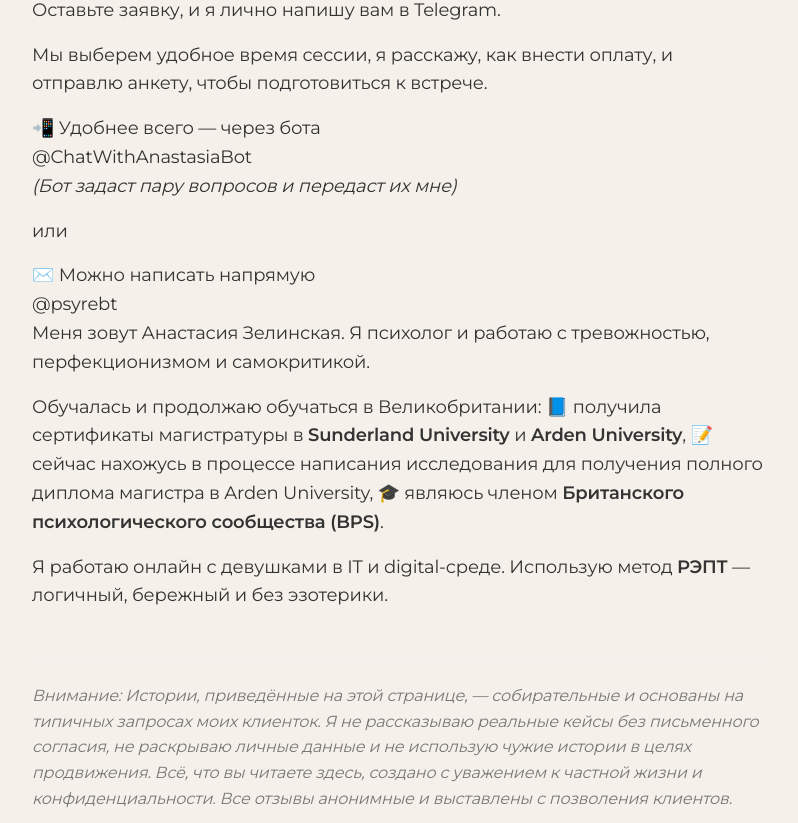
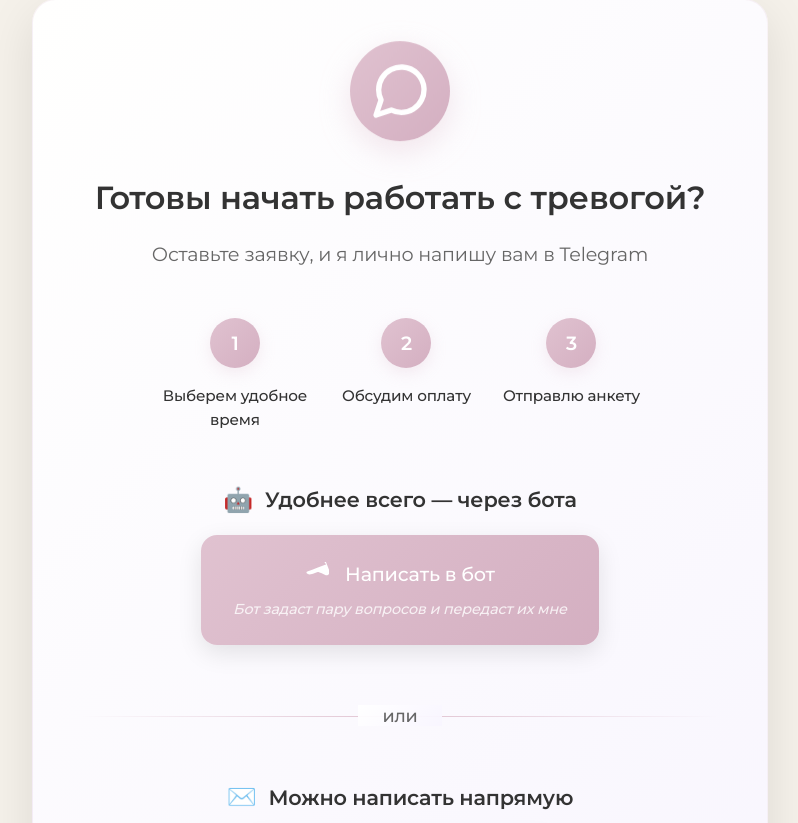
Before and after one commit to termoxin/zelinska-blog, a Next.js app: page /chronic-anxiety in a window 1280 px wide. Shown: the part 9457-10280 px from the top of the page, without its empty margins (240-1038 px from the left). Built offline with nearby package versions, Linux system fonts and the light colour scheme; no server answers.

Commit message:
feat: make fancy section

```diff
--- a/src/app/chronic-anxiety/page.js
+++ b/src/app/chronic-anxiety/page.js
@@ -101,6 +101,101 @@ const ReviewSlider = () => {
             onClick={() => goToSlide(index)}
           />
         ))}
+      </div>
+    </div>
+  );
+};
+
+// Interactive Contact Section Component
+const ContactSection = () => {
+  const [activeButton, setActiveButton] = useState(null);
+  const [isVisible, setIsVisible] = useState(false);
+
+  useEffect(() => {
+    setIsVisible(true);
+  }, []);
+
+  const handleButtonClick = (buttonType) => {
+    setActiveButton(buttonType);
+    setTimeout(() => setActiveButton(null), 300);
+  };
+
+  return (
+    <div className={`contact-section ${isVisible ? 'visible' : ''}`}>
+      <div className="contact-header">
+        <div className="contact-icon">
+          <svg width="64" height="64" viewBox="0 0 24 24" fill="none">
+            <path d="M21 11.5C21.0034 12.8199 20.6951 14.1219 20.1 15.3C19.3944 16.7118 18.3098 17.8992 16.9674 18.7293C15.6251 19.5594 14.0782 19.9994 12.5 20C11.1801 20.0035 9.87812 19.6951 8.7 19.1L3 21L4.9 15.3C4.30493 14.1219 3.99656 12.8199 4 11.5C4.00061 9.92179 4.44061 8.37488 5.27072 7.03258C6.10083 5.69028 7.28825 4.60557 8.7 3.90003C9.87812 3.30496 11.1801 2.99659 12.5 3.00003H13C15.0843 3.11502 17.053 3.99479 18.5291 5.47089C20.0052 6.94699 20.885 8.91568 21 11V11.5Z" stroke="currentColor" strokeWidth="2" strokeLinecap="round" strokeLinejoin="round"/>
+          </svg>
+        </div>
+        <h4 className="contact-title">Готовы начать работать с тревогой?</h4>
+        <p className="contact-subtitle">Оставьте заявку, и я лично напишу вам в Telegram</p>
+      </div>
+
+      <div className="contact-steps">
+        <div className="step">
+          <div className="step-number">1</div>
+          <div className="step-text">Выберем удобное время</div>
+        </div>
+        <div className="step">
+          <div className="step-number">2</div>
+          <div className="step-text">Обсудим оплату</div>
+        </div>
+        <div className="step">
+          <div className="step-number">3</div>
+          <div className="step-text">Отправлю анкету</div>
+        </div>
+      </div>
+
+      <div className="contact-buttons">
+        <div className="contact-option">
+          <h5 className="option-title">
+            <span className="option-icon">🤖</span>
+            Удобнее всего — через бота
+          </h5>
+          <a
+            href="https://t.me/ChatWithAnastasiaBot"
+            className={`contact-button primary ${activeButton === 'bot' ? 'active' : ''}`}
+            onClick={() => {
+              handleButtonClick('bot');
+              if (typeof fbq !== 'undefined') fbq('track', 'Lead');
+            }}
+          >
+            <div className="button-content">
+              <svg width="24" height="24" viewBox="0 0 24 24" fill="none">
+                <path d="M21.198 2.433a2.242 2.242 0 0 0-1.022.215l-8.609 3.33c-2.068.8-4.133 1.598-5.724 2.21a205.66 205.66 0 0 1-2.849 1.09c-.896.335-1.509.623-1.509 1.268 0 .54.44.97.982 1.268.632.347 1.493.623 2.362.623.374 0 .748-.042 1.123-.127.632-.143 1.315-.347 2.068-.623l3.92-1.518a2.242 2.242 0 0 1 1.022-.215c.374 0 .748.085 1.123.215.632.215 1.315.54 2.068.896l4.133 1.937c.374.17.748.255 1.123.255.632 0 1.264-.17 1.764-.51.5-.34.896-.81 1.123-1.352.374-.896.374-1.937 0-2.833l-3.33-8.609a2.242 2.242 0 0 0-1.268-1.268 2.242 2.242 0 0 0-1.537-.255z" fill="currentColor"/>
+              </svg>
+              <span>Написать в бот</span>
+            </div>
+            <div className="button-description">Бот задаст пару вопросов и передаст их мне</div>
+          </a>
+        </div>
+
+        <div className="contact-divider">
+          <span>или</span>
+        </div>
+
+        <div className="contact-option">
+          <h5 className="option-title">
+            <span className="option-icon">✉️</span>
+            Можно написать напрямую
+          </h5>
+          <a
+            href="https://t.me/psyrebt"
+            className={`contact-button secondary ${activeButton === 'direct' ? 'active' : ''}`}
+            onClick={() => {
+              handleButtonClick('direct');
+              if (typeof fbq !== 'undefined') fbq('track', 'Lead');
+            }}
+          >
+            <div className="button-content">
+              <svg width="24" height="24" viewBox="0 0 24 24" fill="none">
+                <path d="M21.198 2.433a2.242 2.242 0 0 0-1.022.215l-8.609 3.33c-2.068.8-4.133 1.598-5.724 2.21a205.66 205.66 0 0 1-2.849 1.09c-.896.335-1.509.623-1.509 1.268 0 .54.44.97.982 1.268.632.347 1.493.623 2.362.623.374 0 .748-.042 1.123-.127.632-.143 1.315-.347 2.068-.623l3.92-1.518a2.242 2.242 0 0 1 1.022-.215c.374 0 .748.085 1.123.215.632.215 1.315.54 2.068.896l4.133 1.937c.374.17.748.255 1.123.255.632 0 1.264-.17 1.764-.51.5-.34.896-.81 1.123-1.352.374-.896.374-1.937 0-2.833l-3.33-8.609a2.242 2.242 0 0 0-1.268-1.268 2.242 2.242 0 0 0-1.537-.255z" fill="currentColor"/>
+              </svg>
+              <span>Написать в Telegram</span>
+            </div>
+          </a>
+        </div>
       </div>
     </div>
   );
@@ -243,30 +338,7 @@ export default function ChronicAnxietyPage() {
 
         <h3 className="anxiety-heading">Как записаться и получить помощь</h3>
 
-        <h4>🧭 Готовы начать работать с тревогой?</h4>
-
-        <p>Оставьте заявку, и я лично напишу вам в Telegram.</p>
-
-        <p>Мы выберем удобное время сессии, я расскажу, как внести оплату, и отправлю анкету, чтобы подготовиться к встрече.</p>
-
-        <h4>📲 Удобнее всего — через бота</h4>
-
-        <a href="https://t.me/ChatWithAnastasiaBot"
-           class="tg-button"
-           onclick="fbq('track', 'Lead');">
-          @ChatWithAnastasiaBot
-        </a>
-        <p><em>(Бот задаст пару вопросов и передаст их мне)</em></p>
-
-        <p>или</p>
-
-        <h4>✉️ Можно написать напрямую</h4>
-
-        <a href="https://t.me/psyrebt"
-           class="tg-button"
-           onclick="fbq('track', 'Lead');">
-          @psyrebt
-        </a>
+        <ContactSection />
 
         <p>Меня зовут Анастасия Зелинская. Я психолог и работаю с тревожностью, перфекционизмом и самокритикой.</p>
 
--- a/src/app/chronic-anxiety/styles.css
+++ b/src/app/chronic-anxiety/styles.css
@@ -312,3 +312,246 @@ strong {
     margin: 1.5rem 0;
   }
 }
+
+/* Interactive Contact Section */
+.contact-section {
+  background: linear-gradient(135deg, rgba(255, 255, 255, 0.95) 0%, rgba(248, 245, 255, 0.95) 100%);
+  border-radius: 24px;
+  padding: 3rem;
+  margin: 3rem 0;
+  box-shadow: 0 15px 50px rgba(0, 0, 0, 0.1);
+  border: 1px solid rgba(224, 194, 208, 0.2);
+  opacity: 0;
+  transform: translateY(30px);
+  transition: all 0.6s cubic-bezier(0.4, 0, 0.2, 1);
+}
+
+.contact-section.visible {
+  opacity: 1;
+  transform: translateY(0);
+}
+
+.contact-header {
+  text-align: center;
+  margin-bottom: 3rem;
+}
+
+.contact-icon {
+  display: inline-flex;
+  align-items: center;
+  justify-content: center;
+  width: 100px;
+  height: 100px;
+  background: linear-gradient(135deg, #e0c2d0, #d4afc1);
+  border-radius: 50%;
+  margin-bottom: 1.5rem;
+  color: #fff;
+  box-shadow: 0 10px 30px rgba(224, 194, 208, 0.4);
+  animation: float 3s ease-in-out infinite;
+}
+
+@keyframes float {
+  0%, 100% { transform: translateY(0px); }
+  50% { transform: translateY(-10px); }
+}
+
+.contact-title {
+  font-size: 2rem;
+  font-weight: 600;
+  color: #333;
+  margin-bottom: 1rem;
+  font-family: 'Montserrat', sans-serif;
+}
+
+.contact-subtitle {
+  font-size: 1.2rem;
+  color: #666;
+  font-weight: 400;
+  margin-bottom: 0;
+}
+
+.contact-steps {
+  display: flex;
+  justify-content: center;
+  gap: 2rem;
+  margin-bottom: 3rem;
+  flex-wrap: wrap;
+}
+
+.step {
+  display: flex;
+  flex-direction: column;
+  align-items: center;
+  text-align: center;
+  max-width: 150px;
+}
+
+.step-number {
+  width: 50px;
+  height: 50px;
+  background: linear-gradient(135deg, #e0c2d0, #d4afc1);
+  border-radius: 50%;
+  display: flex;
+  align-items: center;
+  justify-content: center;
+  color: #fff;
+  font-weight: 600;
+  font-size: 1.2rem;
+  margin-bottom: 1rem;
+  box-shadow: 0 5px 15px rgba(224, 194, 208, 0.3);
+  transition: all 0.3s ease;
+}
+
+.step:hover .step-number {
+  transform: scale(1.1);
+  box-shadow: 0 8px 25px rgba(224, 194, 208, 0.5);
+}
+
+.step-text {
+  font-weight: 500;
+  color: #333;
+  font-size: 0.95rem;
+}
+
+.contact-buttons {
+  display: flex;
+  flex-direction: column;
+  gap: 2rem;
+}
+
+.contact-option {
+  text-align: center;
+}
+
+.option-title {
+  display: flex;
+  align-items: center;
+  justify-content: center;
+  gap: 0.75rem;
+  font-size: 1.3rem;
+  font-weight: 600;
+  color: #333;
+  margin-bottom: 1rem;
+  font-family: 'Montserrat', sans-serif;
+}
+
+.option-icon {
+  font-size: 1.5rem;
+}
+
+.contact-button {
+  display: inline-block;
+  text-decoration: none;
+  border-radius: 16px;
+  padding: 1.5rem 2rem;
+  transition: all 0.4s cubic-bezier(0.4, 0, 0.2, 1);
+  position: relative;
+  overflow: hidden;
+  font-family: 'Montserrat', sans-serif;
+  font-weight: 500;
+  box-shadow: 0 8px 25px rgba(0, 0, 0, 0.1);
+  transform: translateY(0);
+}
+
+.contact-button::before {
+  content: '';
+  position: absolute;
+  top: 0;
+  left: -100%;
+  width: 100%;
+  height: 100%;
+  background: linear-gradient(90deg, transparent, rgba(255, 255, 255, 0.3), transparent);
+  transition: left 0.6s ease;
+}
+
+.contact-button.primary {
+  background: linear-gradient(135deg, #e0c2d0, #d4afc1);
+  color: #fff;
+}
+
+.contact-button.secondary {
+  background: linear-gradient(135deg, #f8f5ff, #ede7ff);
+  color: #333;
+  border: 2px solid #e0c2d0;
+}
+
+.contact-button:hover {
+  transform: translateY(-5px);
+  box-shadow: 0 15px 40px rgba(0, 0, 0, 0.15);
+}
+
+.contact-button:hover::before {
+  left: 100%;
+}
+
+.contact-button.active {
+  transform: translateY(-2px) scale(0.98);
+}
+
+.button-content {
+  display: flex;
+  align-items: center;
+  justify-content: center;
+  gap: 1rem;
+  font-size: 1.2rem;
+  margin-bottom: 0.5rem;
+}
+
+.button-description {
+  font-size: 0.9rem;
+  opacity: 0.8;
+  font-style: italic;
+}
+
+.contact-divider {
+  text-align: center;
+  position: relative;
+  margin: 1rem 0;
+}
+
+.contact-divider span {
+  background: linear-gradient(135deg, rgba(255, 255, 255, 0.95) 0%, rgba(248, 245, 255, 0.95) 100%);
+  padding: 0 1.5rem;
+  color: #666;
+  font-weight: 500;
+  font-size: 1.1rem;
+}
+
+.contact-divider::before {
+  content: '';
+  position: absolute;
+  top: 50%;
+  left: 0;
+  right: 0;
+  height: 1px;
+  background: linear-gradient(90deg, transparent, #e0c2d0, transparent);
+  z-index: -1;
+}
+
+/* Mobile Responsiveness */
+@media (max-width: 768px) {
+  .contact-section {
+    padding: 2rem;
+    margin: 2rem 0;
+  }
+
+  .contact-title {
+    font-size: 1.6rem;
+  }
+
+  .contact-steps {
+    gap: 1rem;
+  }
+
+  .step {
+    max-width: 120px;
+  }
+
+  .contact-button {
+    padding: 1.25rem 1.5rem;
+  }
+
+  .button-content {
+    font-size: 1.1rem;
+  }
+}
```
